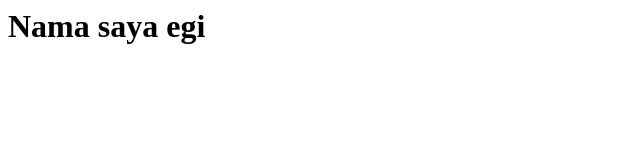
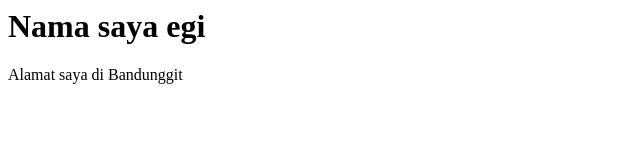
Before and after one commit to EgiNurjihad/14-meeting2, a plain HTML site: page index.html in a window 1280 px wide. Shown: the whole page, without its empty margins (0-640 px from the left). Drawn offline with Linux system fonts and the light colour scheme.

Commit message:
add addres on html

```diff
--- a/index.html
+++ b/index.html
@@ -4,5 +4,6 @@
 </head>
 <body>
     <h1>Nama saya egi </h1>
+    <p>Alamat saya di Bandunggit </p>
 </body>
 </html>
```
